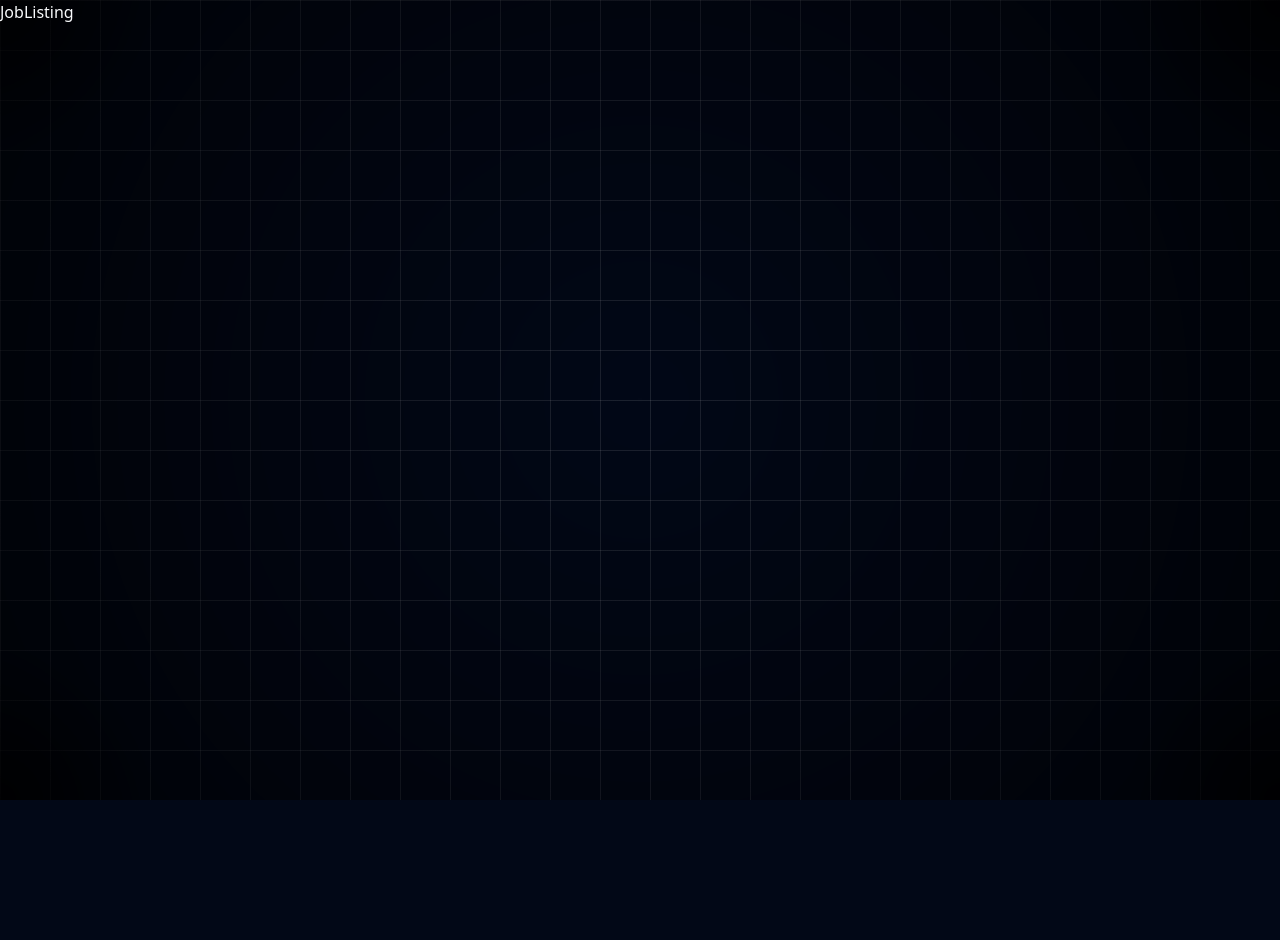
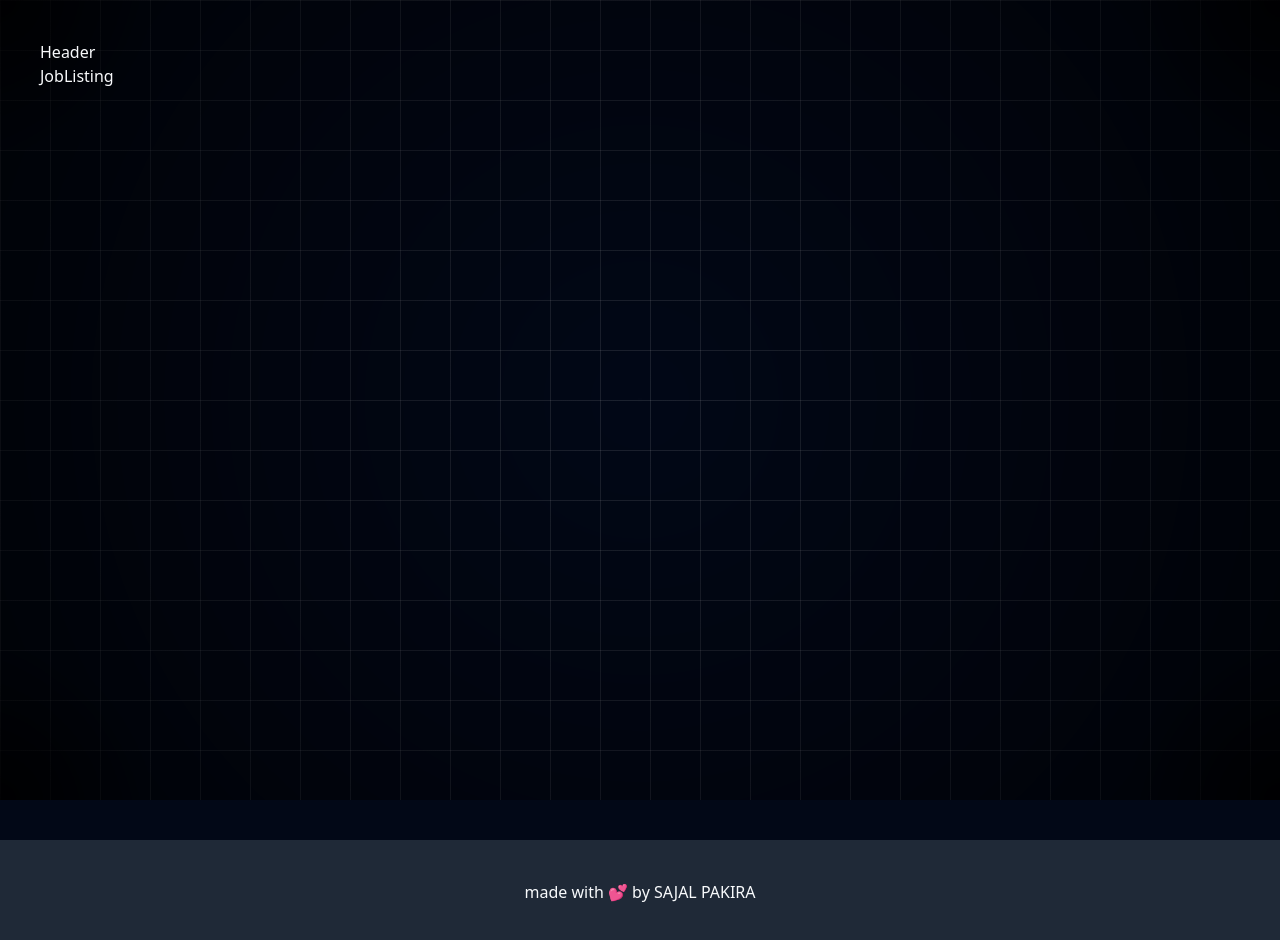
Before and after one commit to sajal-pakira/FullStack-Job-Portal, a React (Vite) app: page /jobs in a window 1280 px wide. Shown: the top 940 px of the page. Before the commit the page ends 800 px from the top, so only its background shows below. Built offline with nearby package versions, Linux system fonts and the light colour scheme.

Commit message:
modification

```diff
--- /dev/null
+++ b/src/components/Header.jsx
@@ -0,0 +1,9 @@
+import React from 'react'
+
+const Header = () => {
+  return (
+    <div>Header</div>
+  )
+}
+
+export default Header
--- a/src/layouts/AppLayout.jsx
+++ b/src/layouts/AppLayout.jsx
@@ -1,3 +1,4 @@
+import Header from "@/components/Header";
 import React from "react";
 import { Outlet } from "react-router-dom";
 
@@ -5,10 +6,13 @@ const AppLayout = () => {
   return (
     <div>
       <div className="grid-background"></div>
-      <main className="min-h-screen">
-
-      <Outlet />
+      <main className="min-h-screen container p-10">
+        <Header />
+        <Outlet />
       </main>
+      <div className="p-10 mt-10 text-center bg-gray-800">
+        made with 💕 by SAJAL PAKIRA
+      </div>
     </div>
   );
 };
```
